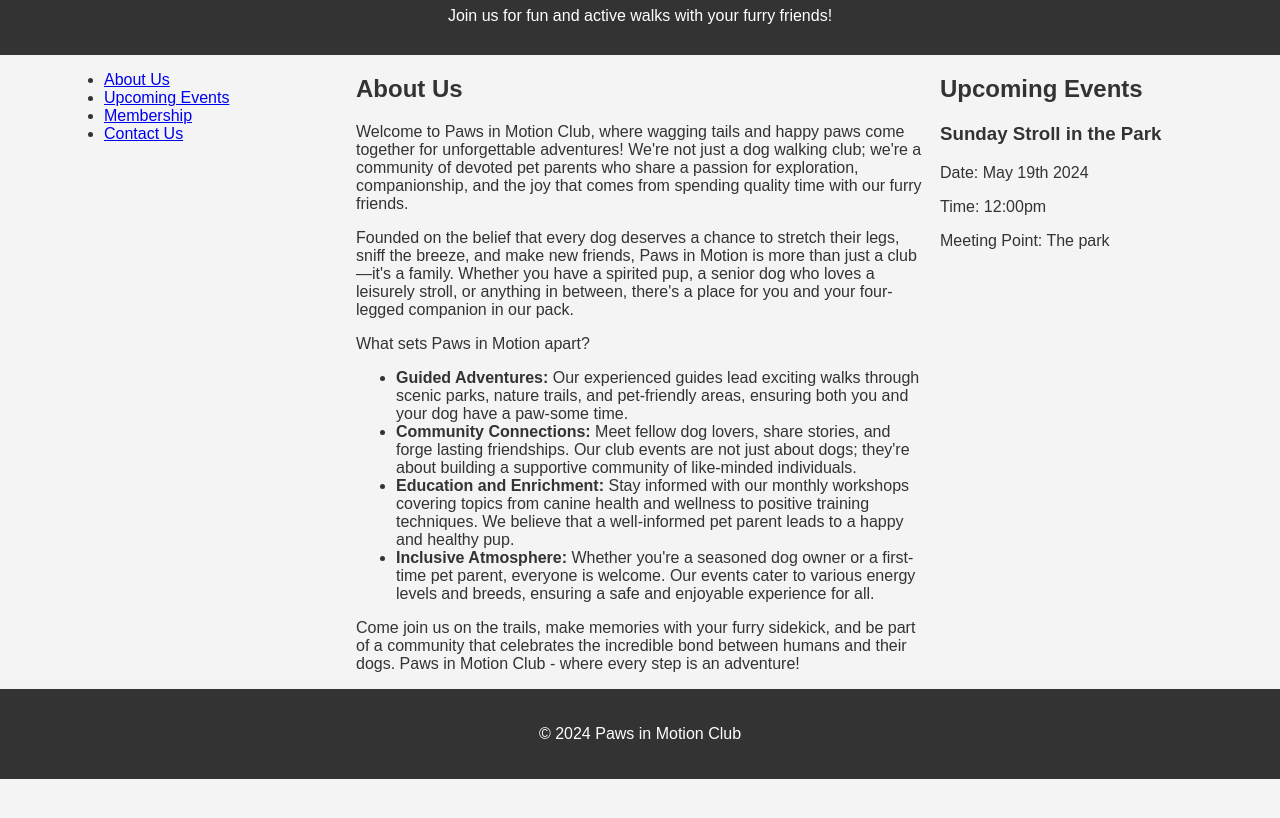
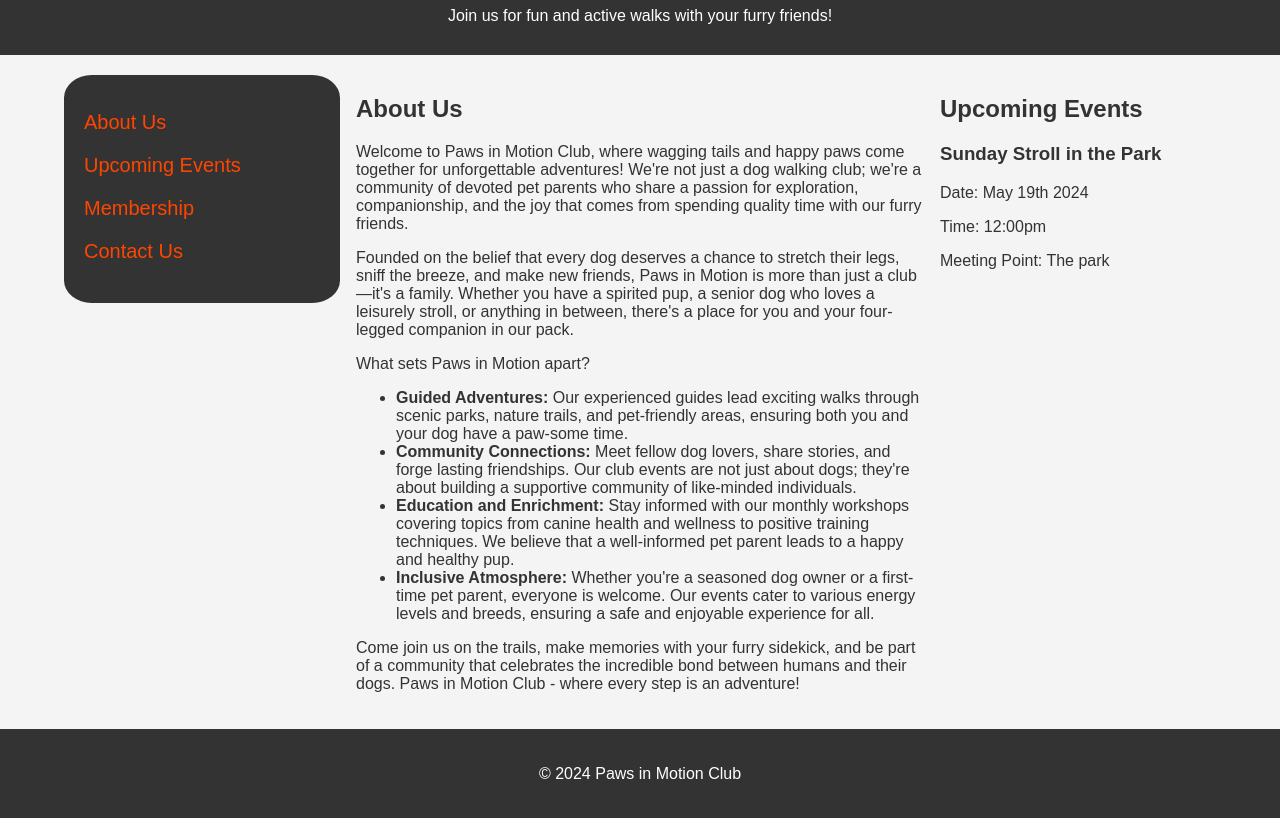
Before and after one commit to DanielDeanGithub/challenge-project-responsive-club-website, a plain HTML site: page index.html in a window 1280 px wide. Shown: the part 60-878 px from the top of the page. Before the commit the page ends 839 px from the top, so only its background shows below. Drawn offline with Linux system fonts and the light colour scheme.

Commit message:
Added nav menu CSS

```diff
--- a/css/style.css
+++ b/css/style.css
@@ -21,6 +21,7 @@ main {
     grid-template-columns: repeat(12, 1fr);
     align-items: start;
     gap: 1rem;
+    margin: 20px 0;
 }
 
 .left {
@@ -53,3 +54,30 @@ header h1 {
 header p {
     margin: 10px 0;
 }
+
+/* Nav */
+nav {
+    background-color: #333;
+    padding: 20px;
+    color: #fff;
+    border-radius: 10%;
+}
+
+nav ul {
+    list-style-type: none;
+    padding: 0;
+}
+
+nav li {
+    margin-bottom: 20px;
+    font-size: 1.25rem;
+}
+
+a {
+    color: #ff4500;
+    text-decoration: none;
+}
+
+a:hover {
+    text-decoration: underline;
+}
```
